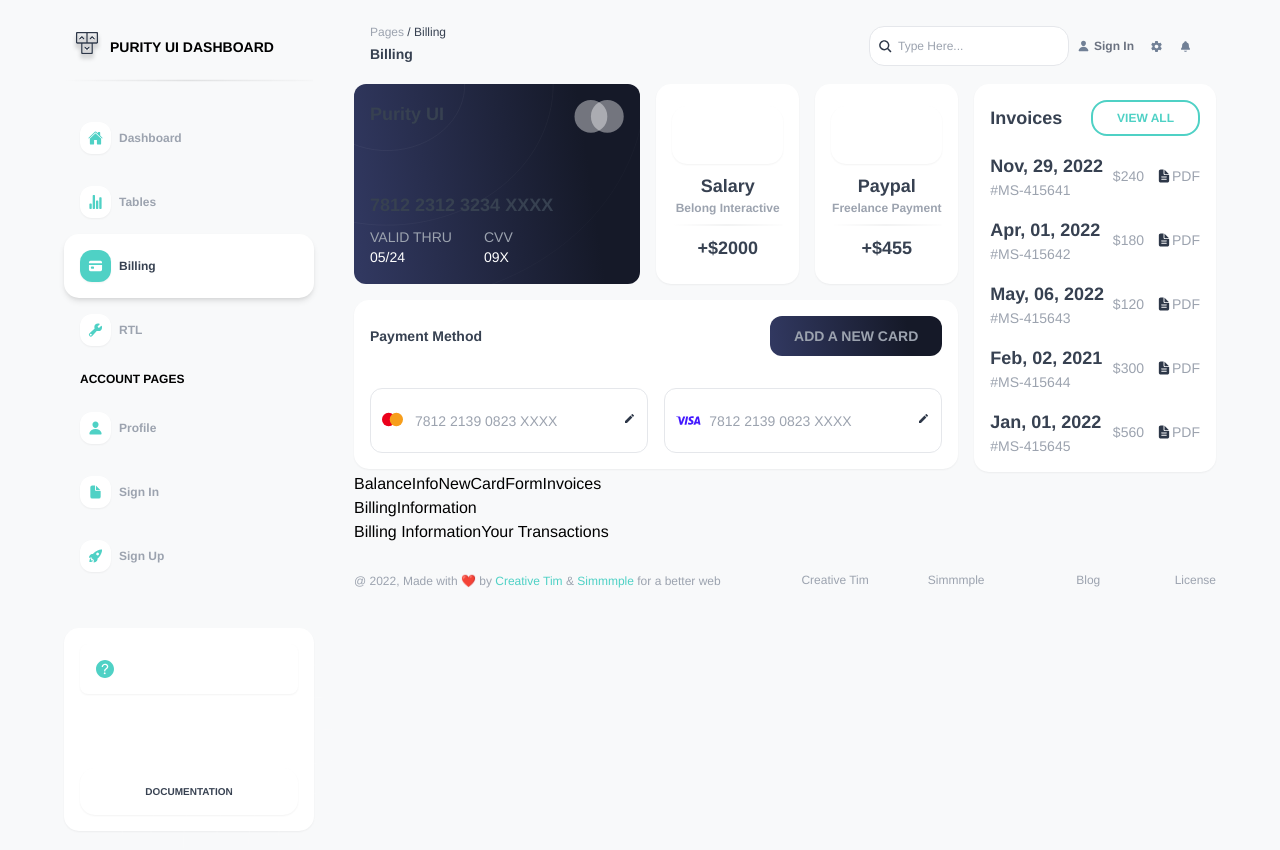
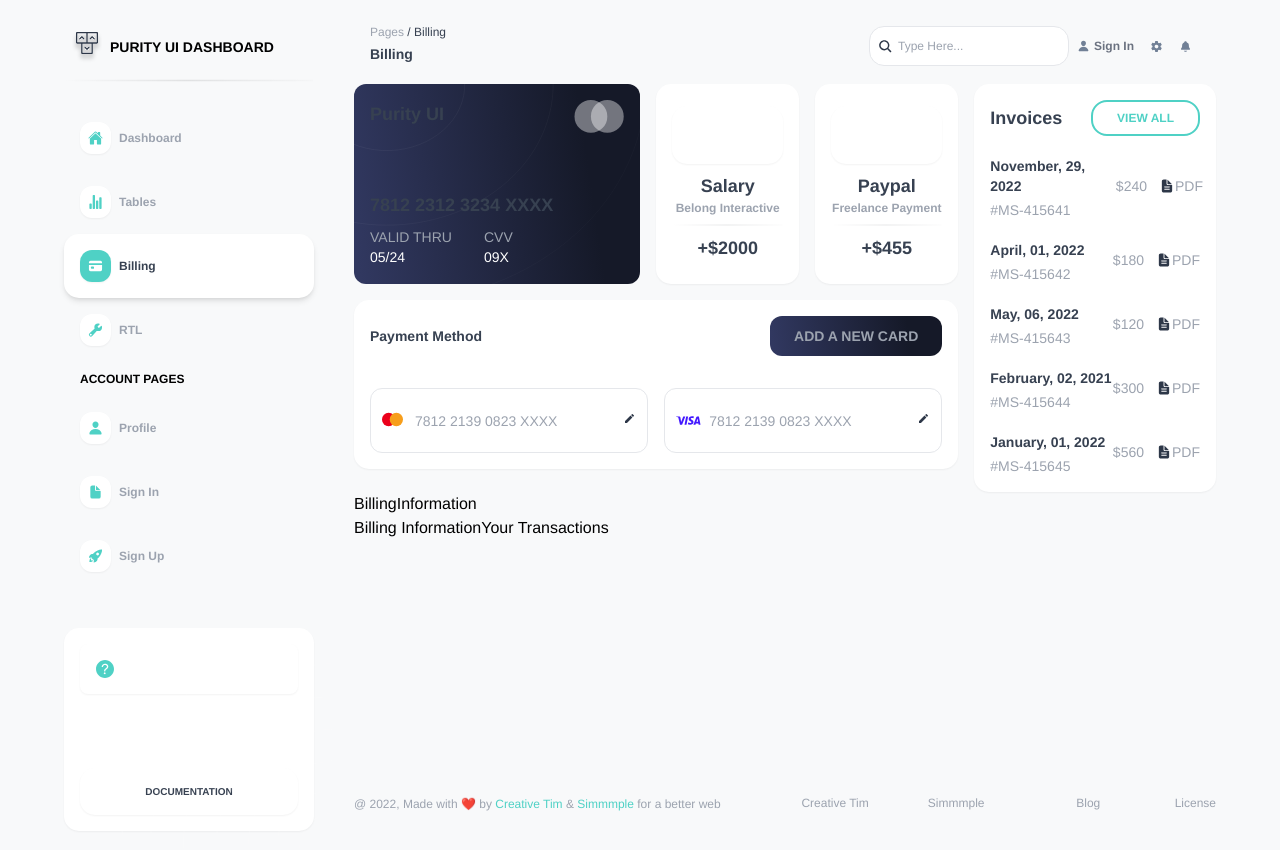
Before and after one commit to arrlancore/duck-flying-tp-project, a Next.js app: page /billing in a window 1280 px wide. Shown: the top 850 px of the page. Built offline with nearby package versions, Linux system fonts and the light colour scheme.

Commit message:
fix style

```diff
--- a/components/Footer.tsx
+++ b/components/Footer.tsx
@@ -4,7 +4,7 @@ import Text from "./Text";
 
 const Footer = () => {
   return (
-    <div className="flex justify-between mt-2 py-4 flex-col md:flex-row">
+    <div className="flex justify-between mt-auto pt-2 py-4 flex-col md:flex-row">
       <div className="w-full flex-1">
         <Text variant="caption" className="text-xs">
           @ {new Date().getFullYear()}, Made with ❤️ by{" "}
--- a/components/billing/BillingPayment.tsx
+++ b/components/billing/BillingPayment.tsx
@@ -138,8 +138,8 @@ const BillingPayment = () => {
                 className="flex justify-between items-center mt-4"
               >
                 <div className="flex flex-col">
-                  <Text variant="head2">
-                    {formatDate(data.date, `MMM, dd, yyyy`)}
+                  <Text variant="head1">
+                    {formatDate(data.date, `MMMM, dd, yyyy`)}
                   </Text>
                   <Text variant="caption">#{data.id}</Text>
                 </div>
--- a/pages/billing.tsx
+++ b/pages/billing.tsx
@@ -25,7 +25,6 @@ export default function Tables() {
       </Head>
       <div className={`py-6 px-6 sm:px-16 flex justify-center items-center`}>
         <div className={`xl:max-w-[1920px] w-full font-helvetica`}>
-          {/* Sidebar */}
           <div className="flex flex-col md:flex-row">
             <section
               id="sidebar"
@@ -40,13 +39,9 @@ export default function Tables() {
               id="main-content"
               className="flex flex-col w-full ml-0 md:ml-10"
             >
-              {/* MainContent */}
               <Header title={caption.title} />
               <SpaceY />
               <BillingPayment />
-              {"BalanceInfo"}
-              {"NewCardForm"}
-              {"Invoices"}
               <BillingInformation />
               {"Billing Information"}
               {"Your Transactions"}
--- a/pages/index.tsx
+++ b/pages/index.tsx
@@ -27,7 +27,6 @@ export default function Tables() {
       </Head>
       <div className={`py-6 px-6 sm:px-16 flex justify-center items-center`}>
         <div className={`xl:max-w-[1920px] w-full font-helvetica`}>
-          {/* Sidebar */}
           <div className="flex flex-col md:flex-row">
             <section
               id="sidebar"
@@ -42,7 +41,6 @@ export default function Tables() {
               id="main-content"
               className="flex flex-col w-full ml-0 md:ml-10"
             >
-              {/* MainContent */}
               <Header title={caption.title} />
               <SpaceY />
               <Summary />
--- a/pages/tables.tsx
+++ b/pages/tables.tsx
@@ -29,7 +29,6 @@ export default function Tables() {
       </Head>
       <div className={`py-6 px-6 sm:px-16 flex justify-center items-center`}>
         <div className={`xl:max-w-[1920px] w-full font-helvetica`}>
-          {/* Sidebar */}
           <div className="flex flex-col md:flex-row">
             <section
               id="sidebar"
@@ -44,7 +43,6 @@ export default function Tables() {
               id="main-content"
               className="flex flex-col w-full ml-0 md:ml-10"
             >
-              {/* MainContent */}
               <Header title={caption.title} />
               <SpaceY />
               <Authors />
```
